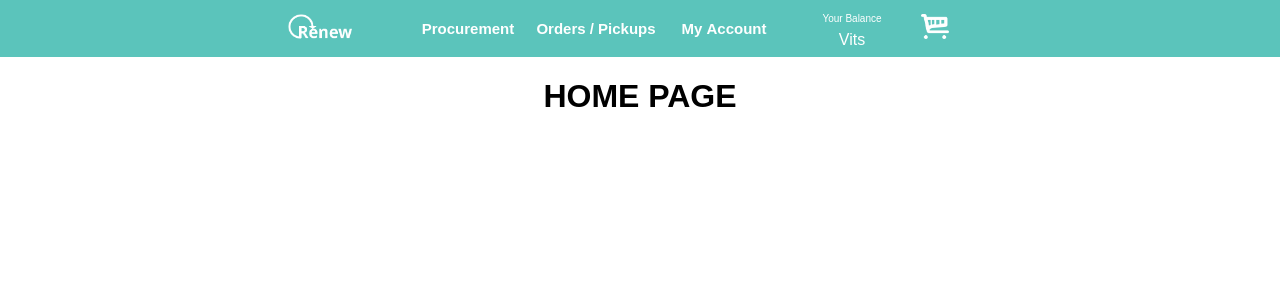
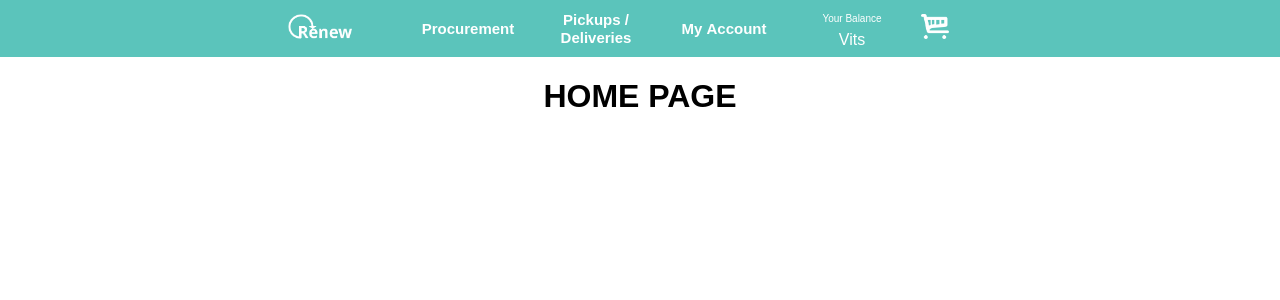
Before and after one commit to kvnvelasco/renew, a React (Create React App) app in the folder frontend/: page / in a window 1280 px wide. Shown: the top 300 px of the page. Built offline with nearby package versions, Linux system fonts and the light colour scheme.

Commit message:
nav title change

```diff
--- a/frontend/src/components/navigation.jsx
+++ b/frontend/src/components/navigation.jsx
@@ -16,7 +16,7 @@ export default function Navigation(props){
                     <NavLink to="/procurement" className='button'>Procurement</NavLink>
                 </li>
                 <li className='nav--link-item'>
-            <NavLink to="/orders" className='button'>Orders / Pickups</NavLink>
+            <NavLink to="/orders" className='button'>Pickups / Deliveries</NavLink>
                 </li>
                 <li className='nav--link-item'>
                     <NavLink to="/account" className='button'>My&nbsp;Account</NavLink>
```
